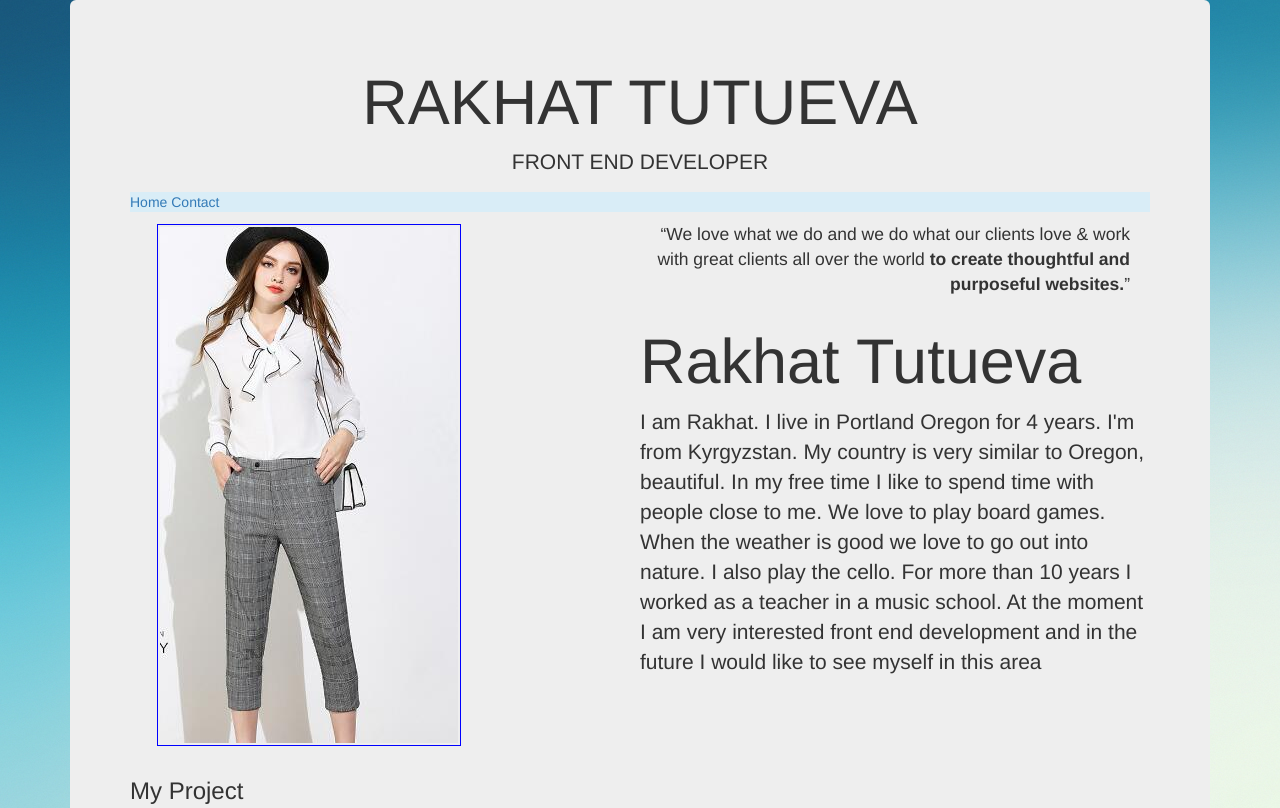
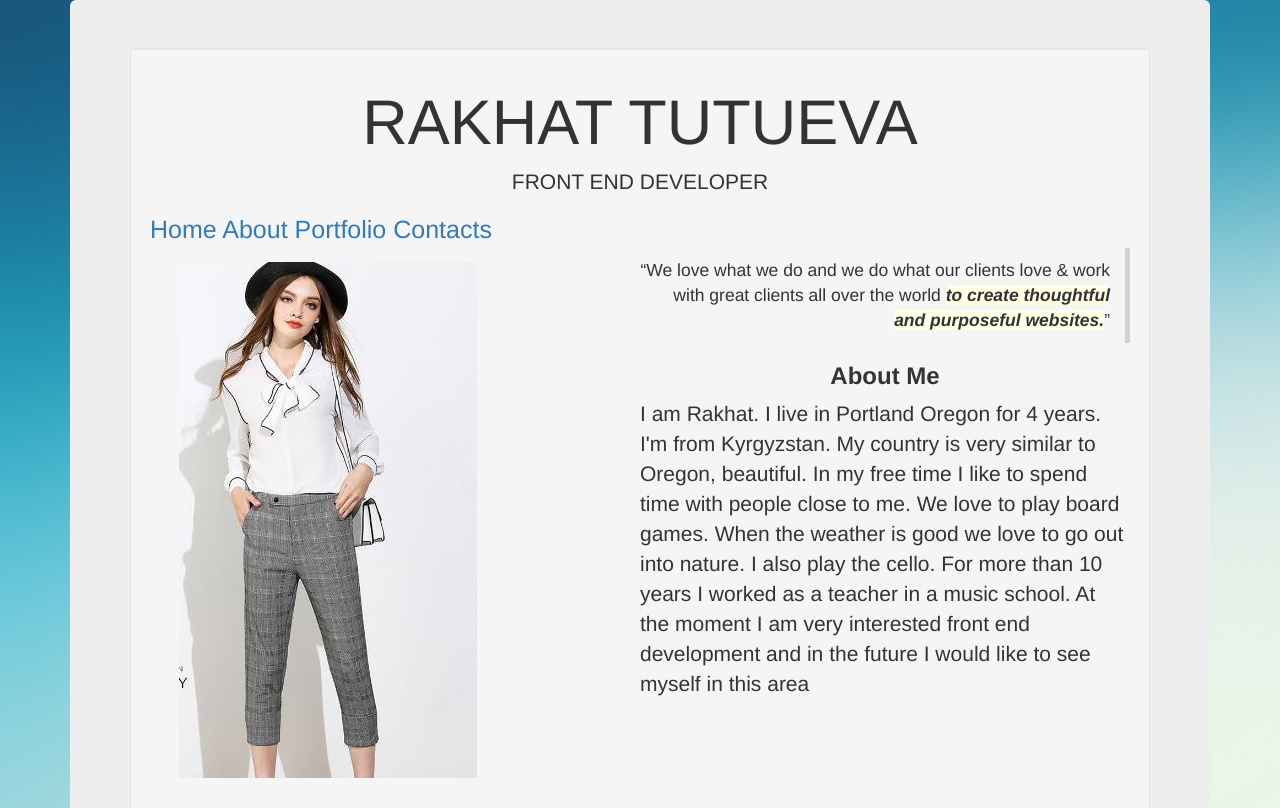
Before and after one commit to rakhat5555/portfolio, a plain HTML site: page index.html in a window 1280 px wide. Shown: the top 808 px of the page. Drawn offline with Linux system fonts and the light colour scheme.

Commit message:
add well , add font style and bg color

```diff
--- a/css/styles.css
+++ b/css/styles.css
@@ -15,7 +15,7 @@
     top: 50%;
     left: 50%;
 font-weight: bold;
-  color: blackboard ;
+ ;
 }
 
 
@@ -26,6 +26,16 @@ body {
 }
 .my-photo {
   margin: 12px;
-  border: 1px solid blue;
   padding: 2px;
 }
+.blockquote{
+  font-style: italic;
+  background-color:  #ffffe6;
+}
+.nav {
+  font-size: 25px;
+}
+.text {
+  font-weight: bold;
+  text-align: center;
+}
--- a/index.html
+++ b/index.html
@@ -11,6 +11,7 @@
  <body>
    <div class="container">
        <div class="jumbotron">
+          <div class="well">
 
     <div class="hero-image">
       <div class="hero-text">
@@ -19,19 +20,24 @@
       </div>
     </div>
 
-       <div id="links"  class="bg-info">
-     <a href="index.html">Home</a>
-     <a href="index.html">Contact</a>
-   </div>
- <div class="container-fluid">
+    <nav class="nav nav-pills nav-justified-content-center">
+      <a class="nav-item nav-link active" href="#">Home</a>
+      <a class="nav-item nav-link" href="#">About</a>
+      <a class="nav-item nav-link" href="#">Portfolio</a>
+      <a class="nav-item nav-link" href="#">Contacts</a>
+
+    </nav>
+
+ <div class="container">
    <div class="row">
      <div  class="col-lg-6">
       <img src="img/photo.jpg" alt="photo of girl" width="" height="" class="my-photo">
      </div>
+
       <blockquote class="blockquote-reverse">
-        “We love what we do and we do what our clients love & work with great clients all over the world <strong>to create thoughtful and purposeful websites.</strong>”
+        “We love what we do and we do what our clients love & work with great clients all over the world <strong class="blockquote">to create thoughtful and purposeful websites.</strong>”
       </blockquote>
-       <h1 class="text">Rakhat Tutueva</h1>
+       <h3 class="text">About Me</h3>
         <p>I am Rakhat. I live in Portland Oregon for 4 years. I'm from Kyrgyzstan. My country is very similar to Oregon, beautiful. In my free time I like to spend time with people close to me. We love to play board games. When the weather is good we love to go out into nature. I also play the cello. For more than 10 years I worked as a teacher in a music school. At the moment I am very interested  front end development and in the future I would like to see myself in this area</p>
      </div>
   </div>
@@ -56,5 +62,6 @@
     </div>
   </div>
   </div>
+  </div>
   </body>
 </html>
```
